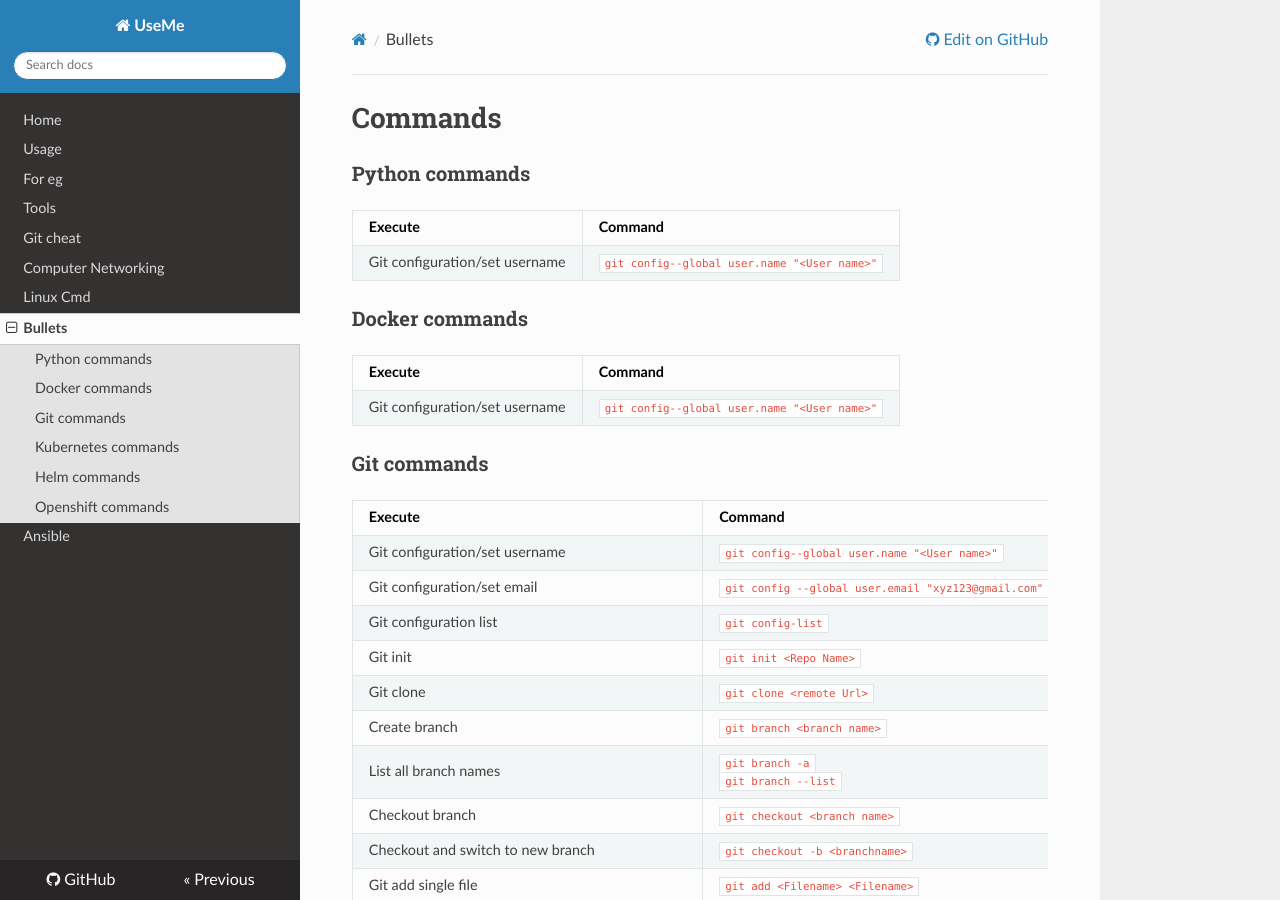
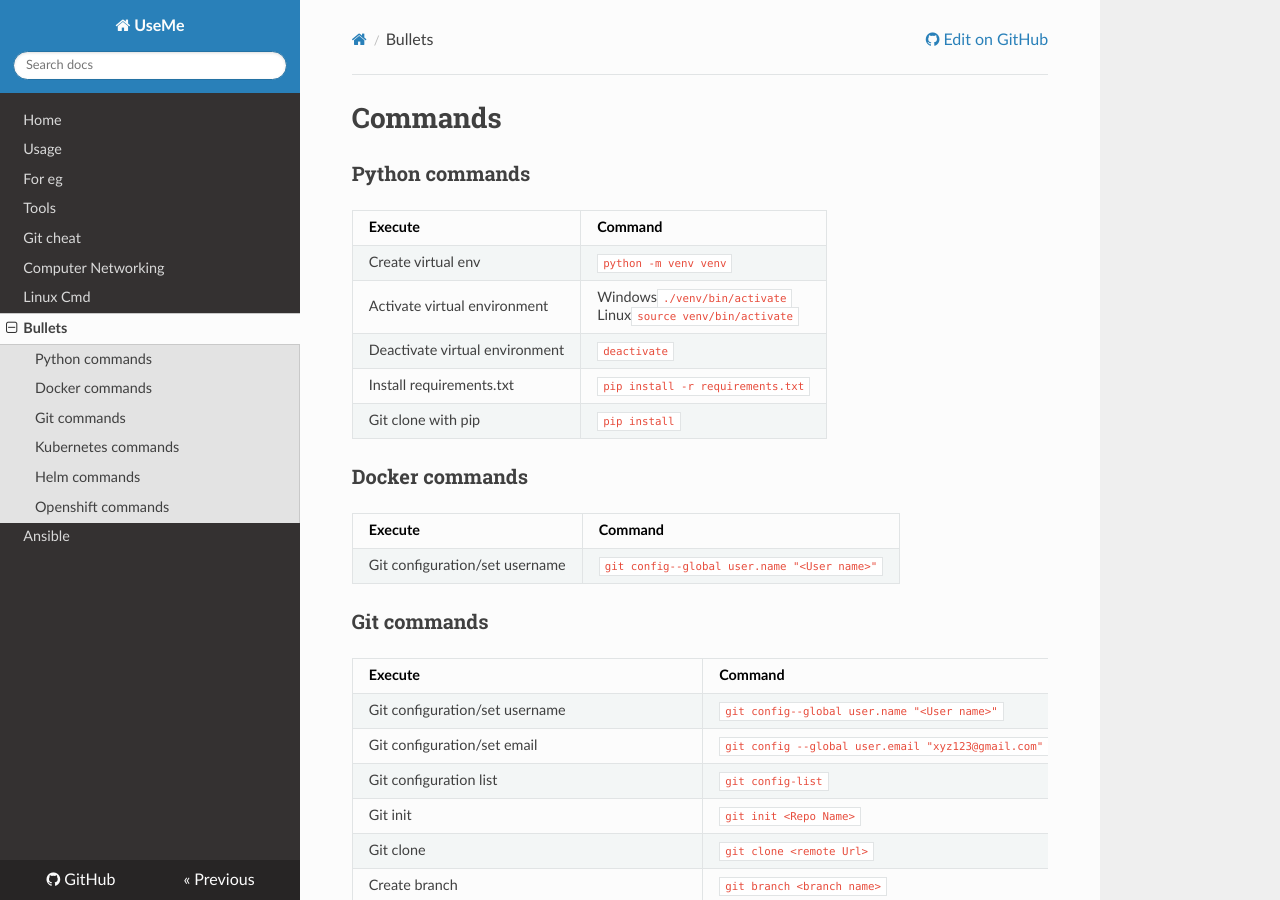
Before and after one commit to botlaram/developer, an MkDocs documentation site: the page built from docs/bullets.md, in a window 1280 px wide and 900 px high. Built offline with MkDocs 1.6.1, drawn with Linux system fonts in a browser that asks for light colours; nearby versions of some CDN libraries.

Commit message:
Upd docs

```diff
--- a/docs/bullets.md
+++ b/docs/bullets.md
@@ -10,7 +10,11 @@
 
 | Execute                                          | Command
 | ------------------------------------------------ | ------------------------------------------------
-| Git configuration/set username                   | `git config--global user.name "<User name>"`
+| Create virtual env                  | `python -m venv venv`
+| Activate virtual environment        | Windows`./venv/bin/activate` <br> Linux`source venv/bin/activate`
+| Deactivate virtual environment      | `deactivate`
+| Install requirements.txt            | `pip install -r requirements.txt`
+| Git clone with pip                  | `pip install `
 
 ### Docker commands
 
```
